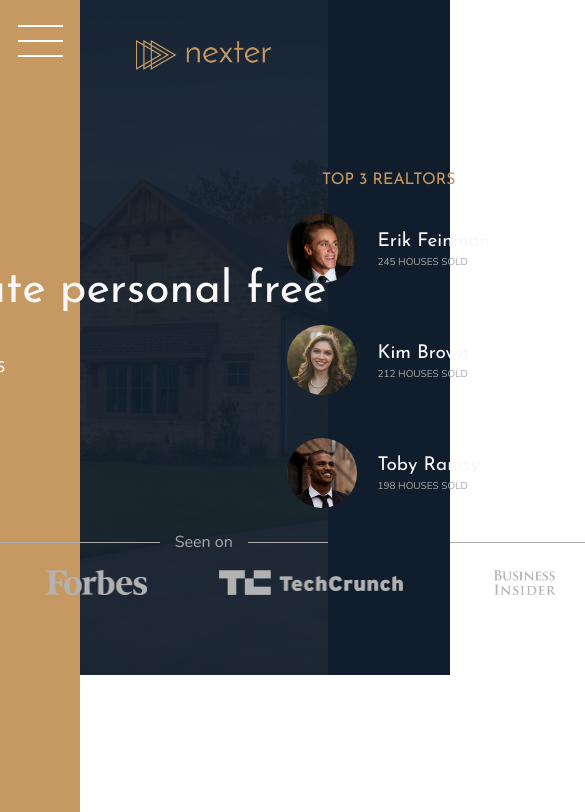
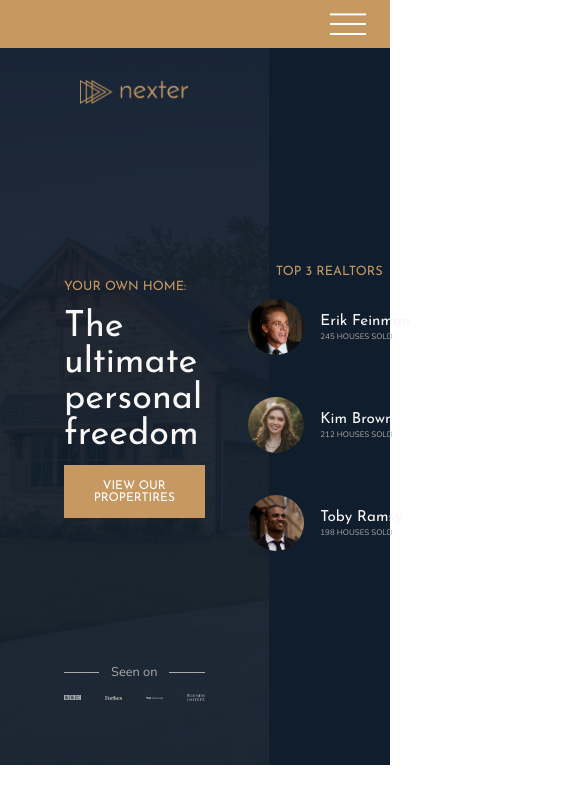
Before and after one commit to usman-FE/nexter, a website: page index.html in a window 390 px wide. Shown: the top 812 px of the page, 585 px wide, since content can reach past the window. Drawn offline with nearby package versions, Linux system fonts and the light colour scheme.

Commit message:
Make sidebar responsive

```diff
--- a/css/style.css
+++ b/css/style.css
@@ -8,6 +8,9 @@
 html {
   box-sizing: border-box;
   font-size: 62.5%; }
+  @media only screen and (max-width: 75em) {
+    html {
+      font-size: 50%; } }
 
 body {
   font-family: "Nunito", sans-serif;
@@ -17,8 +20,12 @@
 
 .container {
   display: grid;
-  grid-template-rows: 80vh min-content 40vw repeat(3, min-content);
+  grid-template-rows: 85vh min-content 40vw repeat(3, min-content);
   grid-template-columns: [sidebar-start] 8rem [sidebar-end full-start] minmax(6rem, 1fr) [center-start] repeat(8, [col-start] minmax(min-content, 14rem) [col-end]) [center-end] minmax(6rem, 1fr) [full-end]; }
+  @media only screen and (max-width: 62.5em) {
+    .container {
+      grid-template-rows: 6rem 85vh min-content 40vw repeat(3, min-content);
+      grid-template-columns: [full-start] minmax(6rem, 1fr) [center-start] repeat(8, [col-start] minmax(min-content, 14rem) [col-end]) [center-end] minmax(6rem, 1fr) [full-end]; } }
 
 .heading-2, .heading-1, .heading-3, .heading-4 {
   font-family: "Josefin Sans", sans-serif;
@@ -82,6 +89,12 @@
   grid-row: 1 / -1;
   display: flex;
   justify-content: center; }
+  @media only screen and (max-width: 62.5em) {
+    .sidebar {
+      grid-column: 1 / -1;
+      grid-row: 1 / 2;
+      justify-content: flex-end;
+      align-items: center; } }
 
 .nav-btn {
   border: none;
@@ -100,6 +113,14 @@
     transform: translateY(-1.5rem); }
   .nav-btn::after {
     transform: translateY(1.3rem); }
+  @media only screen and (max-width: 62.5em) {
+    .nav-btn {
+      margin-top: 0;
+      margin-right: 3rem; }
+      .nav-btn::before {
+        transform: translateY(-1.2rem); }
+      .nav-btn::after {
+        transform: translateY(1rem); } }
 
 .header {
   background-image: linear-gradient(rgba(16, 29, 44, 0.93), rgba(16, 29, 44, 0.93)), url(../img/hero.jpeg);
@@ -109,8 +130,8 @@
   padding: 8rem;
   padding-top: 4rem;
   display: grid;
-  grid-template-rows: 1fr min-content 6rem 1fr;
-  grid-template-columns: max-content;
+  grid-template-rows: 1fr min-content minmax(6rem, min-content) 1fr;
+  grid-template-columns: minmax(min-content, max-content);
   grid-row-gap: 1.5rem;
   justify-content: center; }
   .header__btn {
@@ -136,9 +157,11 @@
     display: grid;
     grid-template-columns: repeat(4, 1fr);
     grid-column-gap: 3rem;
-    justify-items: center; }
+    justify-items: center;
+    align-items: center; }
     .header__seenon-logos img {
-      height: 2.5rem;
+      max-height: 2.5rem;
+      max-width: 100%;
       filter: brightness(70%); }
 
 .realtors {
```
